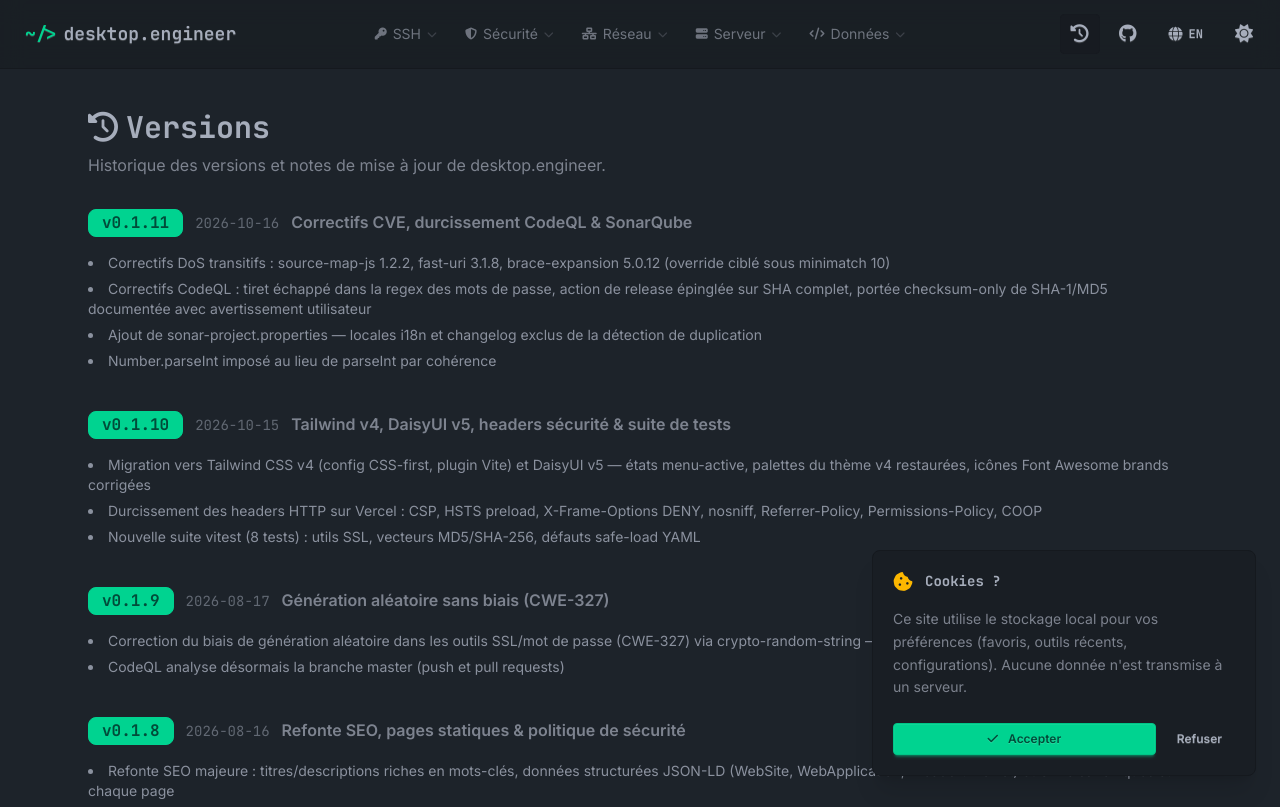
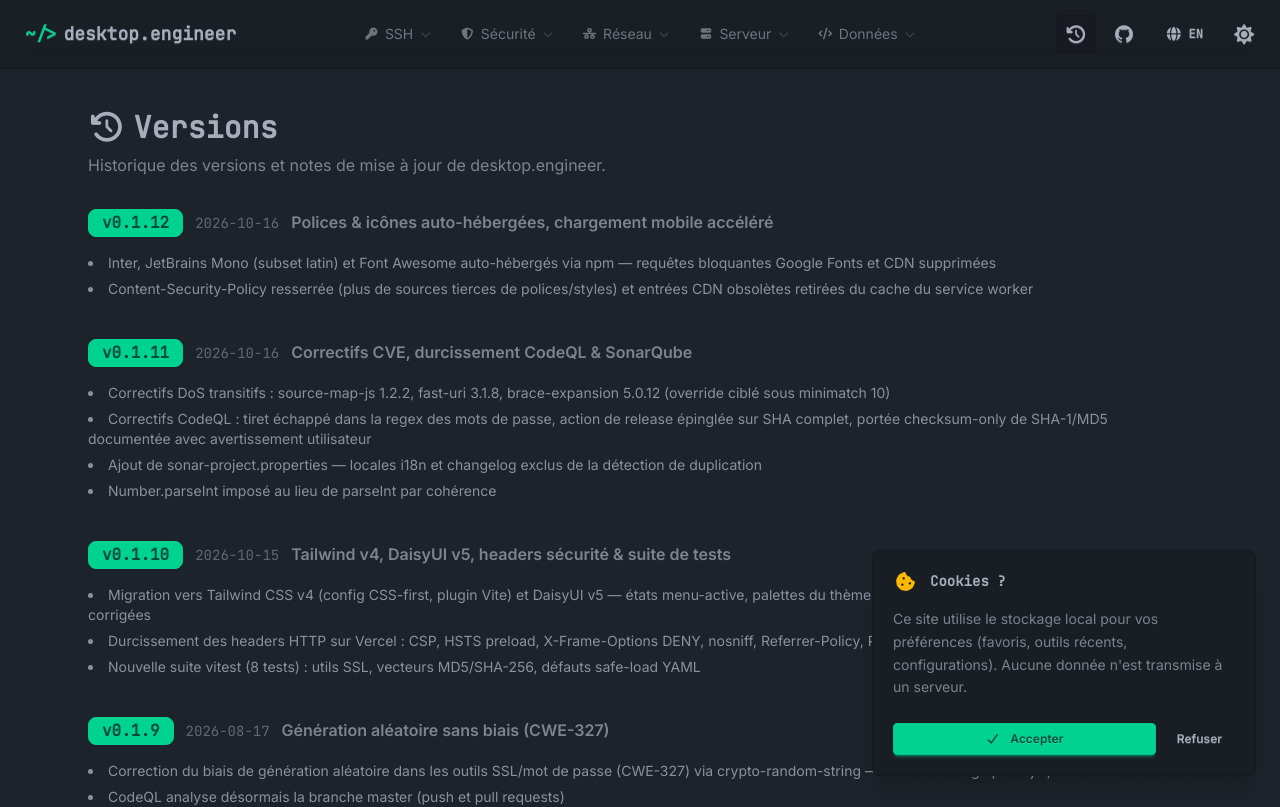
Before and after one commit to lighscent/desktop.engineer, a Vue app: page /changelog in a window 1280 px wide. Shown: the top 807 px of the page. Built offline with nearby package versions, Linux system fonts and the light colour scheme.

Commit message:
perf: self-host fonts and icons, release 0.1.12

```diff
--- a/index.html
+++ b/index.html
@@ -26,18 +26,6 @@
         "inLanguage": ["fr", "en"]
       }
     </script>
-    <link rel="preconnect" href="https://fonts.googleapis.com" />
-    <link rel="preconnect" href="https://fonts.gstatic.com" crossorigin />
-    <link rel="preload" href="https://cdnjs.cloudflare.com/ajax/libs/font-awesome/6.7.2/webfonts/fa-solid-900.woff2" as="font" type="font/woff2" crossorigin />
-    <link rel="preload" href="https://cdnjs.cloudflare.com/ajax/libs/font-awesome/6.7.2/webfonts/fa-brands-400.woff2" as="font" type="font/woff2" crossorigin />
-    <link rel="preload" as="style" href="https://fonts.googleapis.com/css2?family=Inter:wght@400;500;600;700&family=JetBrains+Mono:wght@400;500;600;700&display=swap" />
-    <link rel="preload" as="style" href="https://cdnjs.cloudflare.com/ajax/libs/font-awesome/6.7.2/css/all.min.css" />
-    <link rel="stylesheet" href="https://fonts.googleapis.com/css2?family=Inter:wght@400;500;600;700&family=JetBrains+Mono:wght@400;500;600;700&display=swap" />
-    <link rel="stylesheet" href="https://cdnjs.cloudflare.com/ajax/libs/font-awesome/6.7.2/css/all.min.css" />
-    <noscript>
-      <link rel="stylesheet" href="https://fonts.googleapis.com/css2?family=Inter:wght@400;500;600;700&family=JetBrains+Mono:wght@400;500;600;700&display=swap" />
-      <link rel="stylesheet" href="https://cdnjs.cloudflare.com/ajax/libs/font-awesome/6.7.2/css/all.min.css" />
-    </noscript>
     <title>desktop.engineer</title>
   </head>
   <body>
--- a/package.json
+++ b/package.json
@@ -1,6 +1,6 @@
 {
   "name": "desktop.engineer",
-  "version": "0.1.11",
+  "version": "0.1.12",
   "private": true,
   "type": "module",
   "description": "Toolkit for system engineers — SSH, networking, encryption, and security. 100% client-side PWA.",
@@ -39,6 +39,9 @@
     "test": "vitest run"
   },
   "dependencies": {
+    "@fontsource/inter": "^5.3.0",
+    "@fontsource/jetbrains-mono": "^5.3.0",
+    "@fortawesome/fontawesome-free": "^7.3.1",
     "@peculiar/x509": "^2.2.0",
     "crypto-random-string": "^6.0.0",
     "hash.js": "^1.1.7",
--- a/src/data/changelog.js
+++ b/src/data/changelog.js
@@ -1,4 +1,19 @@
 export default [
+  {
+  version: '0.1.12',
+  date: '2026-10-16',
+  title: { en: 'Self-hosted fonts & icons, faster mobile load', fr: 'Polices & icônes auto-hébergées, chargement mobile accéléré' },
+  changes: {
+    en: [
+      'Self-hosted Inter, JetBrains Mono (latin subset) and Font Awesome via npm — removed render-blocking Google Fonts and CDN requests',
+      'Tightened Content-Security-Policy (no third-party font/style sources) and dropped obsolete CDN entries from the service worker cache',
+    ],
+    fr: [
+      'Inter, JetBrains Mono (subset latin) et Font Awesome auto-hébergés via npm — requêtes bloquantes Google Fonts et CDN supprimées',
+      'Content-Security-Policy resserrée (plus de sources tierces de polices/styles) et entrées CDN obsolètes retirées du cache du service worker',
+    ],
+  },
+},
   {
   version: '0.1.11',
   date: '2026-10-16',
--- a/vite.config.js
+++ b/vite.config.js
@@ -33,24 +33,6 @@ export default defineConfig({
         globPatterns: ['**/*.{js,css,html,svg,png,ico,woff2}'],
         globIgnores: ['**/sitemap.xml', '**/robots.txt'],
         navigateFallback: null,
-        runtimeCaching: [
-          {
-            urlPattern: /^https:\/\/fonts\.googleapis\.com\/.*/i,
-            handler: 'CacheFirst',
-            options: {
-              cacheName: 'google-fonts-cache',
-              expiration: { maxEntries: 10, maxAgeSeconds: 60 * 60 * 24 * 365 },
-            },
-          },
-          {
-            urlPattern: /^https:\/\/cdnjs\.cloudflare\.com\/.*/i,
-            handler: 'CacheFirst',
-            options: {
-              cacheName: 'cdn-cache',
-              expiration: { maxEntries: 20, maxAgeSeconds: 60 * 60 * 24 * 365 },
-            },
-          },
-        ],
       },
     }),
   ],
```
Also changed, not shown: src/main.js (+11 -0 lines), vercel.json, 1 other file (tests, documents, lock files or other folders).
